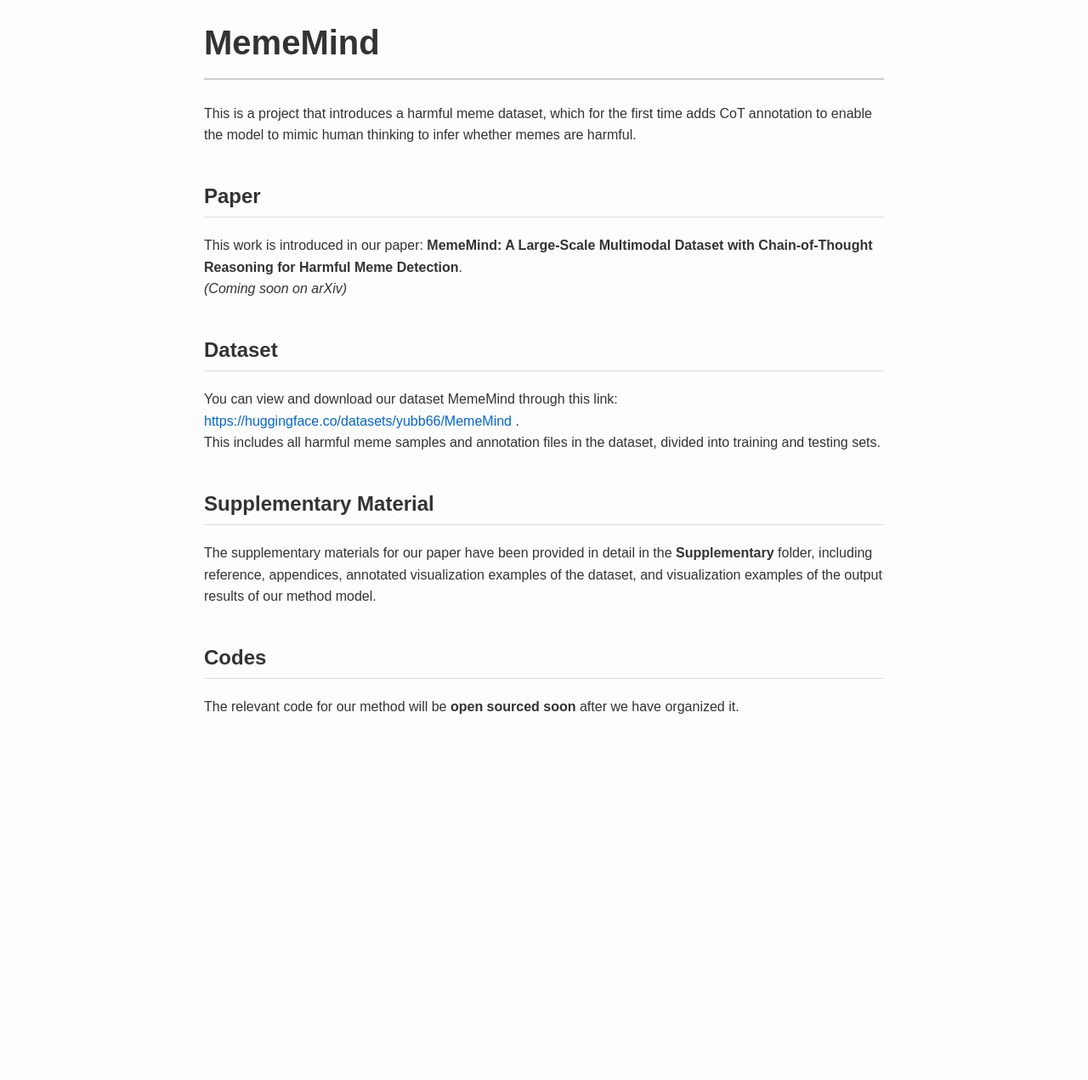
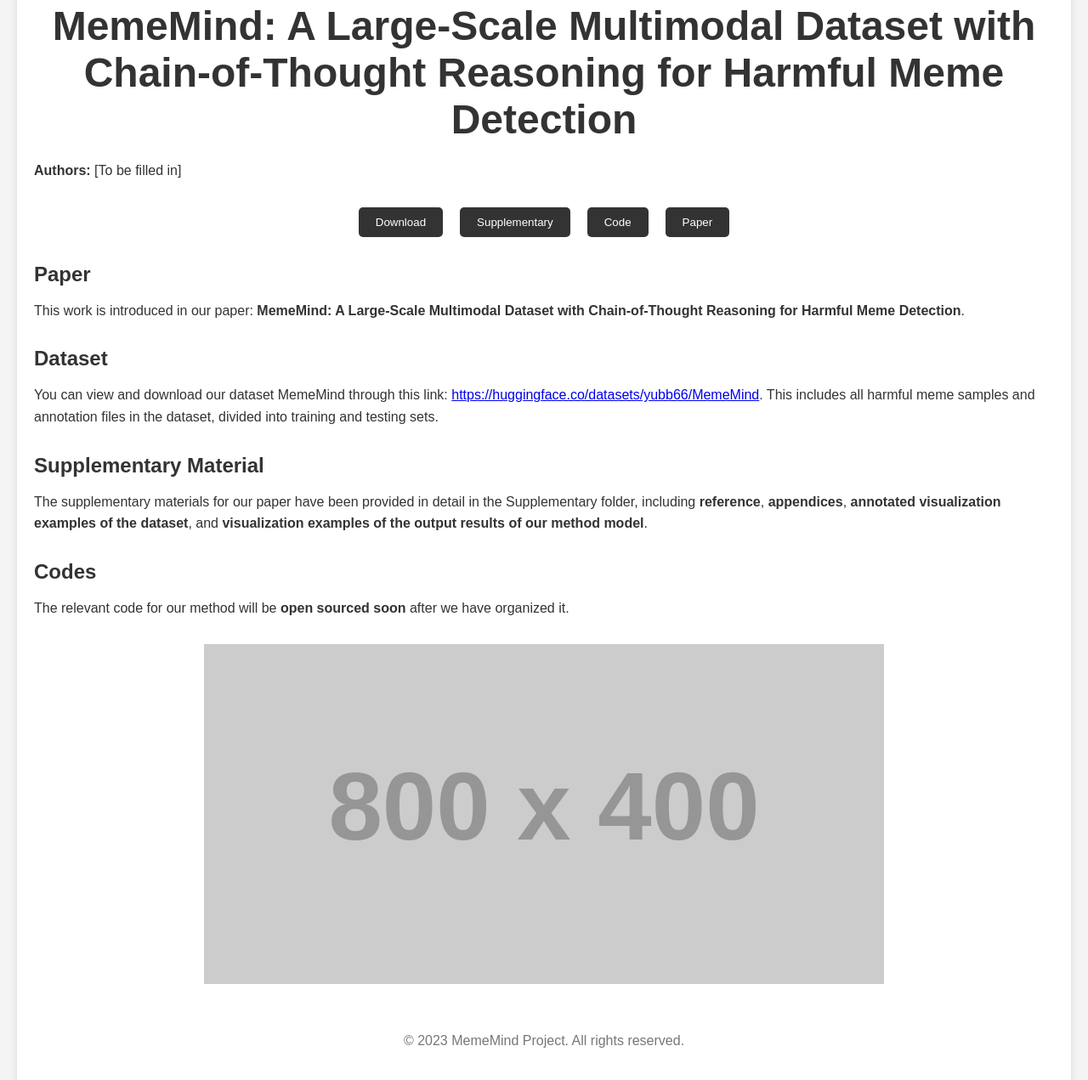
Before and after one commit to yqf66/MemeMind_Dataset, a plain HTML site: page index.html in a window 1280 px wide. Shown: the part 49-1320 px from the top of the page at 85% size. Before the commit the page ends 950 px from the top, so only its background shows below. Drawn offline with Linux system fonts and the light colour scheme; placeholder pictures from the web are drawn by us.

Commit message:
Update index.html

```diff
--- a/index.html
+++ b/index.html
@@ -3,68 +3,105 @@
 <head>
     <meta charset="UTF-8">
     <meta name="viewport" content="width=device-width, initial-scale=1.0">
-  <title>MemeMind</title>
+    <title>MemeMind Project</title>
     <style>
         body {
             font-family: Arial, sans-serif;
-      max-width: 800px;
-      margin: auto;
-      padding: 40px 20px;
-      background-color: #fdfdfd;
+            margin: 0;
+            padding: 0;
+            background-color: #f4f4f4;
             color: #333;
-      line-height: 1.6;
+        }
+        .container {
+            max-width: 1200px;
+            margin: 0 auto;
+            padding: 20px;
+            background-color: #fff;
+            box-shadow: 0 0 10px rgba(0, 0, 0, 0.1);
         }
         h1 {
-      font-size: 2.5em;
-      border-bottom: 2px solid #ccc;
-      padding-bottom: 10px;
+            text-align: center;
+            font-size: 3rem;
+            margin-bottom: 20px;
         }
         h2 {
-      margin-top: 40px;
-      border-bottom: 1px solid #ddd;
-      padding-bottom: 5px;
+            font-size: 1.5rem;
+            margin-top: 30px;
+            margin-bottom: 10px;
         }
-    a {
-      color: #0366d6;
-      text-decoration: none;
+        p {
+            line-height: 1.6;
+            margin-bottom: 20px;
         }
-    a:hover {
-      text-decoration: underline;
+        .buttons {
+            display: flex;
+            justify-content: center;
+            gap: 20px;
+            margin-top: 30px;
         }
-    strong {
-      font-weight: bold;
+        .button {
+            padding: 10px 20px;
+            background-color: #333;
+            color: #fff;
+            border: none;
+            border-radius: 5px;
+            cursor: pointer;
+            transition: background-color 0.3s ease;
+        }
+        .button:hover {
+            background-color: #555;
+        }
+        .image-container {
+            text-align: center;
+            margin-top: 30px;
+        }
+        .image-container img {
+            max-width: 100%;
+            height: auto;
+        }
+        .footer {
+            text-align: center;
+            margin-top: 50px;
+            color: #777;
         }
     </style>
 </head>
 <body>
-  <h1>MemeMind</h1>
-  <p>
-    This is a project that introduces a harmful meme dataset, which for the first time adds CoT annotation to enable the model to mimic human thinking to infer whether memes are harmful.
-  </p>
+    <div class="container">
+        <!-- Header -->
+        <h1>MemeMind: A Large-Scale Multimodal Dataset with Chain-of-Thought Reasoning for Harmful Meme Detection</h1>
+        <p><strong>Authors:</strong> [To be filled in]</p>
 
+        <!-- Buttons -->
+        <div class="buttons">
+            <button class="button">Download</button>
+            <button class="button">Supplementary</button>
+            <button class="button">Code</button>
+            <button class="button">Paper</button>
+        </div>
+
+        <!-- Sections -->
         <h2>Paper</h2>
-  <p>
-    This work is introduced in our paper: <strong>MemeMind: A Large-Scale Multimodal Dataset with Chain-of-Thought Reasoning for Harmful Meme Detection</strong>.
-    <br><em>(Coming soon on arXiv)</em>
-  </p>
+        <p>This work is introduced in our paper: <strong>MemeMind: A Large-Scale Multimodal Dataset with Chain-of-Thought Reasoning for Harmful Meme Detection</strong>.</p>
 
         <h2>Dataset</h2>
-  <p>
-    You can view and download our dataset MemeMind through this link:<br>
-    <a href="https://huggingface.co/datasets/yubb66/MemeMind" target="_blank">
-      https://huggingface.co/datasets/yubb66/MemeMind
-    </a>.
-    <br>This includes all harmful meme samples and annotation files in the dataset, divided into training and testing sets.
-  </p>
+        <p>You can view and download our dataset MemeMind through this link: <a href="https://huggingface.co/datasets/yubb66/MemeMind">https://huggingface.co/datasets/yubb66/MemeMind</a>.  This includes all harmful meme samples and annotation files in the dataset, divided into training and testing sets.</p>
 
         <h2>Supplementary Material</h2>
-  <p>
-    The supplementary materials for our paper have been provided in detail in the <strong>Supplementary</strong> folder, including reference, appendices, annotated visualization examples of the dataset, and visualization examples of the output results of our method model.
-  </p>
+        <p>The supplementary materials for our paper have been provided in detail in the Supplementary folder, including <strong>reference</strong>, <strong>appendices</strong>, <strong>annotated visualization examples of the dataset</strong>, and <strong>visualization examples of the output results of our method model</strong>.</p>
 
         <h2>Codes</h2>
-  <p>
-    The relevant code for our method will be <strong>open sourced soon</strong> after we have organized it.
-  </p>
+        <p>The relevant code for our method will be <strong>open sourced soon</strong> after we have organized it.</p>
+
+        <!-- Image Section -->
+        <div class="image-container">
+            <img src="https://via.placeholder.com/800x400?text=MemeMind+Dataset+Visualization" alt="MemeMind Dataset Visualization">
+        </div>
+
+        <!-- Footer -->
+        <div class="footer">
+            <p>&copy; 2023 MemeMind Project. All rights reserved.</p>
+        </div>
+    </div>
 </body>
 </html>
```
Lines whose indentation alone changed are shown as unchanged.
